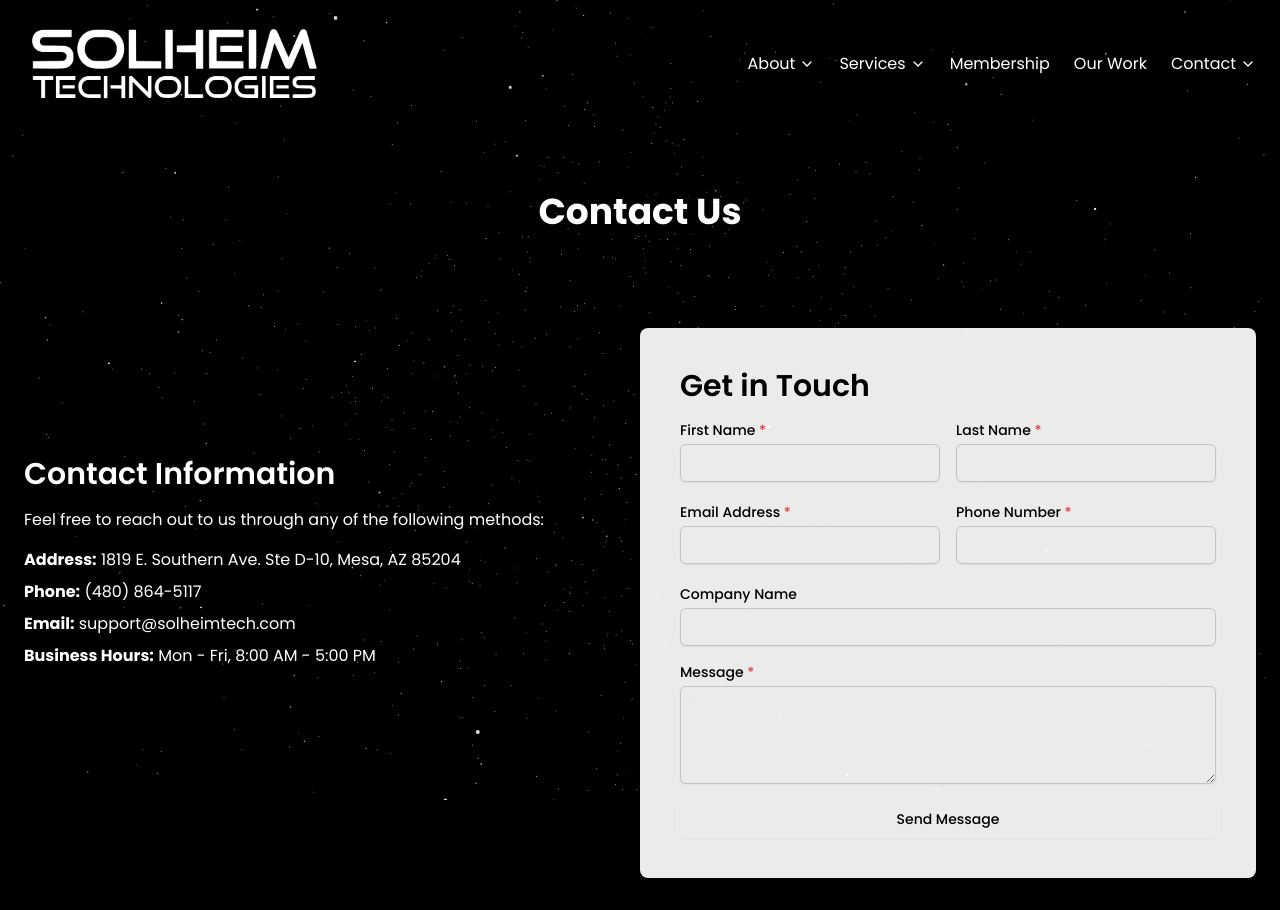
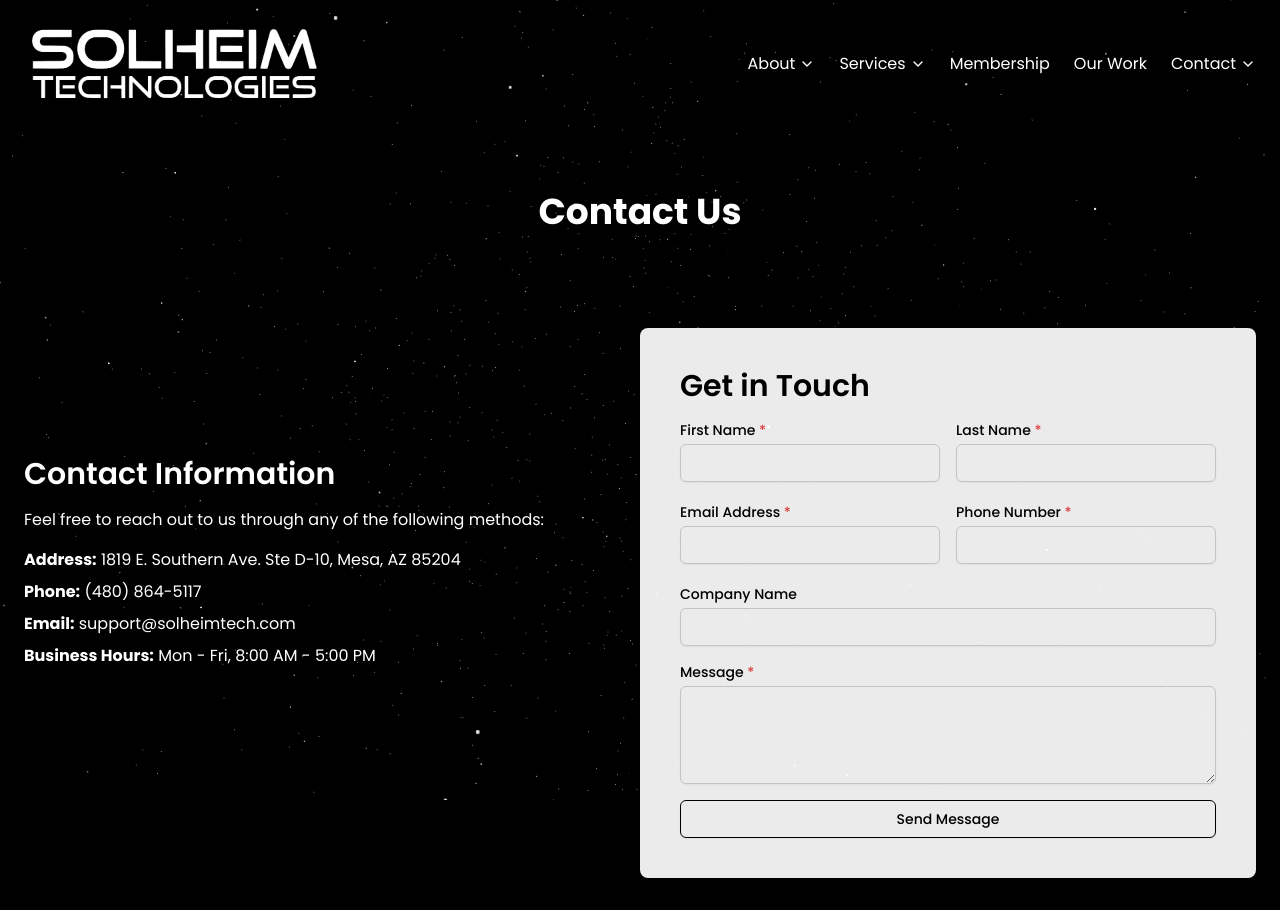
Before and after one commit to solheimtech/solheim-tech, a Next.js app: page /contact in a window 1280 px wide. Built offline with nearby package versions, Linux system fonts and the light colour scheme.

Commit message:
updated message button design

```diff
--- a/app/contact/page.tsx
+++ b/app/contact/page.tsx
@@ -114,7 +114,7 @@
             </div>
 
             <div>
-              <button type="submit" className="w-full inline-flex justify-center py-2 px-4 border border-transparent shadow-sm text-sm font-medium rounded-md text-black bg-white border-black hover:bg-black hover:text-white focus:outline-none focus:ring-2 focus:ring-offset-2 focus:ring-indigo-500">
+              <button type="submit" className="w-full inline-flex justify-center py-2 px-4 shadow-sm text-sm font-medium rounded-md text-black bg-white border-black border hover:bg-black hover:text-white focus:outline-none focus:ring-2 focus:ring-offset-2 focus:ring-indigo-500">
                 Send Message
               </button>
             </div>
```
